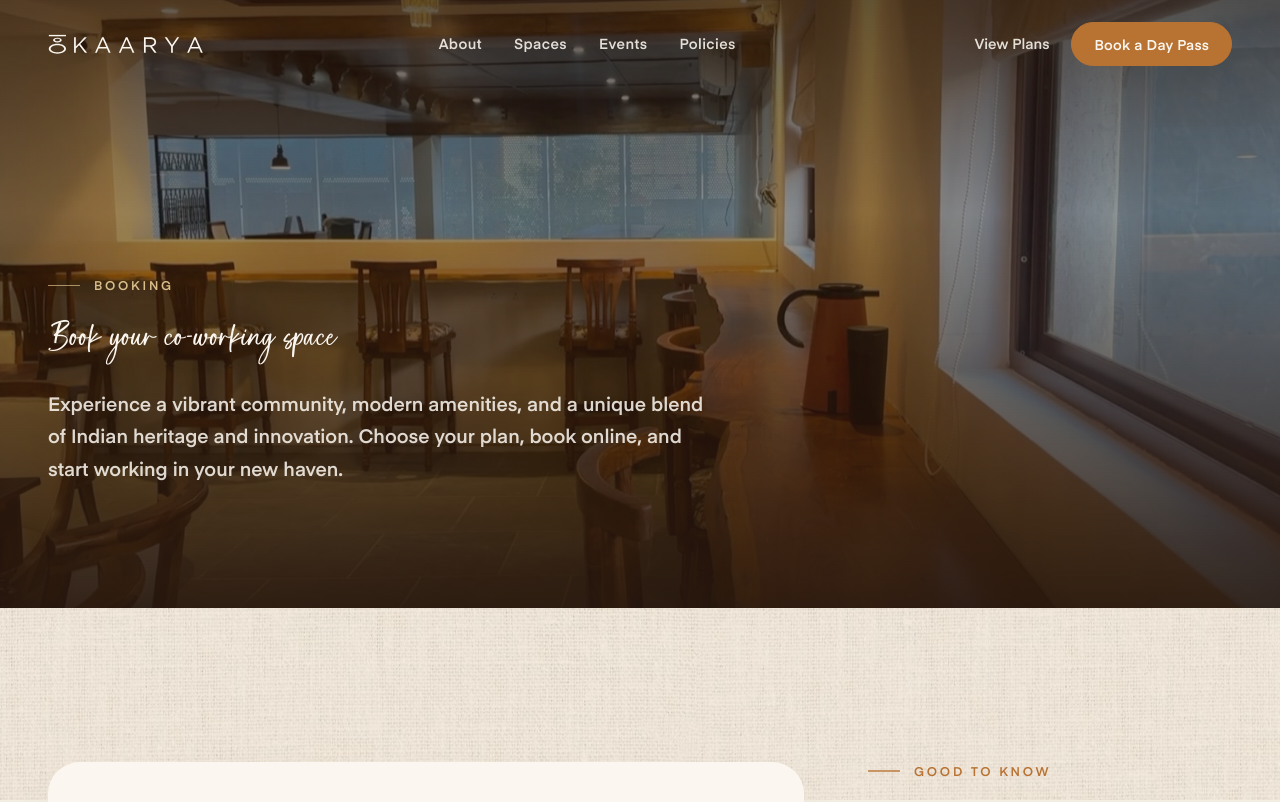
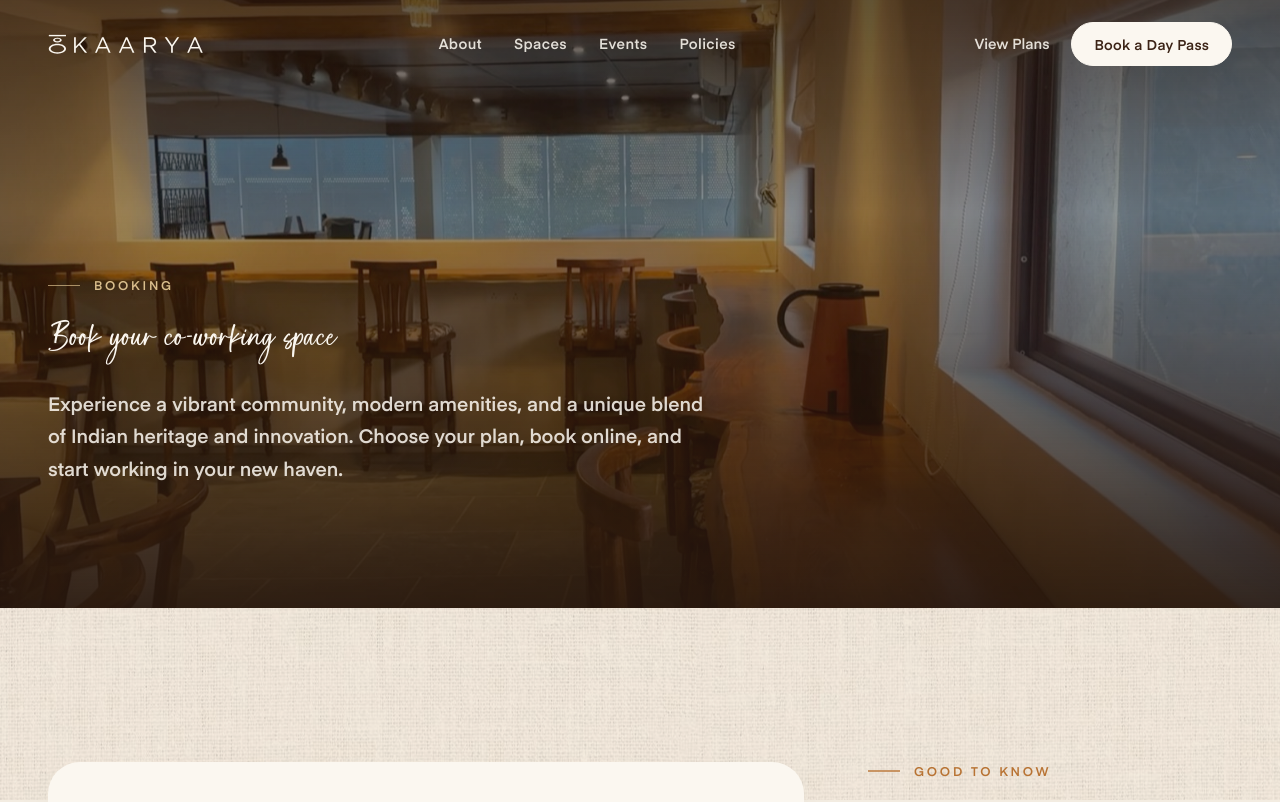
Before and after one commit to Revankarr/Kaarya, a React (Vite) app: page /book in a window 1280 px wide. Shown: the top 802 px of the page. Built offline with nearby package versions, Linux system fonts and the light colour scheme.

Commit message:
Update configuration and email templates: add contact details, enhance email layout, and improve button styles for better visibility

```diff
--- a/src/styles.css
+++ b/src/styles.css
@@ -23,6 +23,9 @@
   --sand: #e9ddcb;
   --clay: #b87333;
   --clay-deep: #9a5e2a;
+  /* Call-to-action buttons and the ticker use the dark brown of the Why section. */
+  --cta: var(--brown);
+  --cta-hover: var(--brown-2);
   --gold: #b8925a;
   --gold-soft: #d9be8c;
   --brown: #3b2316;
@@ -329,9 +332,9 @@ address {
 /* ───────────────────────── Buttons ───────────────────────── */
 
 .btn {
-  --bg: var(--clay);
+  --bg: var(--cta);
   --fg: var(--cream);
-  --bd: var(--clay);
+  --bd: var(--cta);
   display: inline-flex;
   align-items: center;
   justify-content: center;
@@ -365,9 +368,31 @@ address {
 }
 
 .btn--solid:hover {
-  --bg: var(--clay-deep);
-  --bd: var(--clay-deep);
-  box-shadow: 0 16px 30px -14px rgba(169, 87, 58, 0.7);
+  --bg: var(--cta-hover);
+  --bd: var(--cta-hover);
+  box-shadow: 0 16px 30px -14px rgba(59, 35, 22, 0.7);
+}
+
+/* On dark backgrounds a brown button would disappear, so it turns cream. */
+.hero .btn--solid,
+.section--dark .btn--solid,
+.plan-card--featured .btn--solid,
+.mobile-menu .btn--solid,
+.site-header:not(.is-solid) .btn--solid,
+.page-hero:not(.page-hero--plain) .btn--solid {
+  --bg: var(--cream);
+  --fg: var(--brown);
+  --bd: var(--cream);
+}
+
+.hero .btn--solid:hover,
+.section--dark .btn--solid:hover,
+.plan-card--featured .btn--solid:hover,
+.mobile-menu .btn--solid:hover,
+.site-header:not(.is-solid) .btn--solid:hover,
+.page-hero:not(.page-hero--plain) .btn--solid:hover {
+  --bg: var(--gold-soft);
+  --bd: var(--gold-soft);
 }
 
 .btn--outline {
@@ -783,7 +808,7 @@ address {
 /* ───────────────────────── Ticker ───────────────────────── */
 
 .ticker {
-  background: var(--clay);
+  background: var(--cta);
   color: var(--cream);
   overflow: hidden;
   padding-block: 18px;
```
Also changed, not shown: 1 other file (tests, documents, lock files or other folders).
